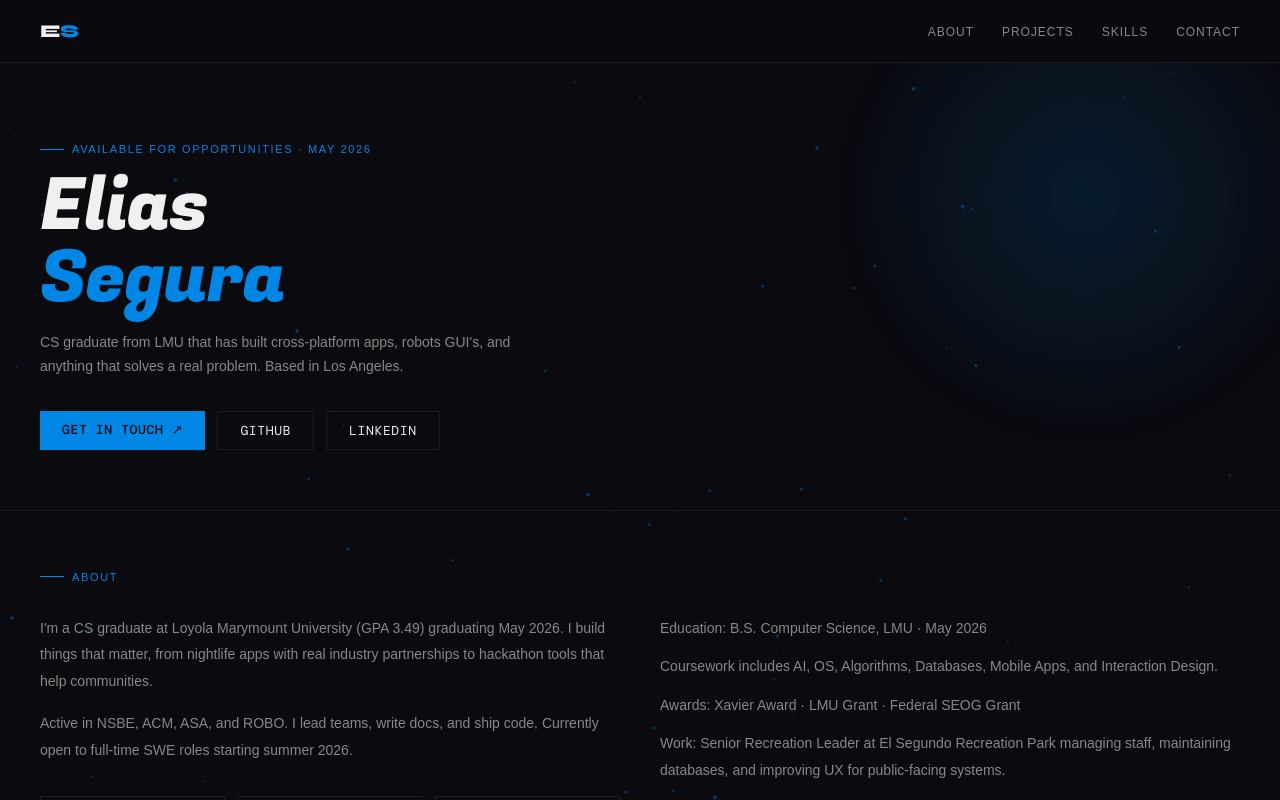
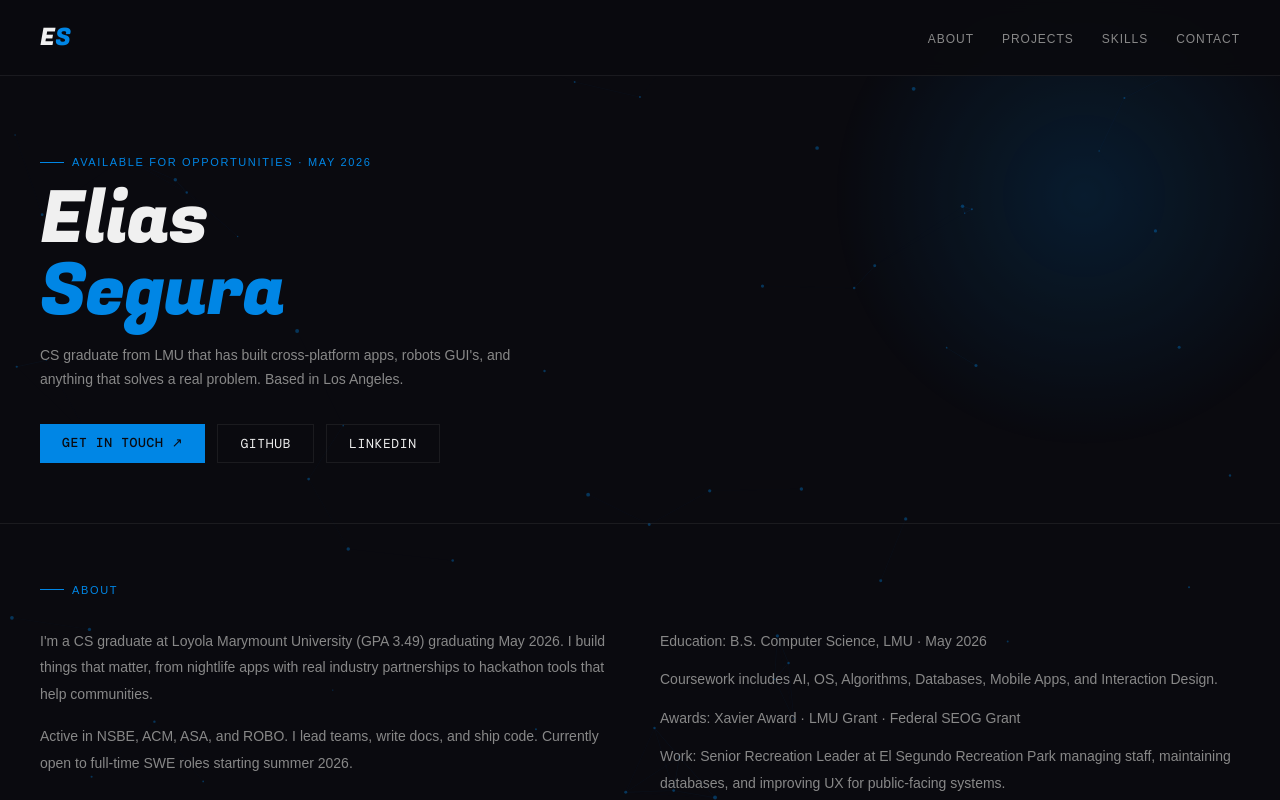
Before and after one commit to eliassegura100/Portfolio, a React (Vite) app: page / in a window 1280 px wide. Shown: the top 800 px of the page. Built offline with nearby package versions, Linux system fonts and the light colour scheme; a web font is replaced by a local one.

Commit message:
Changes logo font and browser tab icon

```diff
--- a/index.html
+++ b/index.html
@@ -5,7 +5,7 @@
     <meta name="viewport" content="width=device-width, initial-scale=1.0" />
     <title>Elias Segura Portfolio</title>
     <meta name="description" content="CS student at LMU building cross-platform apps, robots, and anything that solves a real problem. Based in Los Angeles." />
-    <link rel="icon" type="image/x-icon" href="/favicon.ico" />
+    <link rel="icon" type="image/png" href="src/assets/icon.png" />
   </head>
   <body>
     <div id="root"></div>
--- a/src/components/Nav.css
+++ b/src/components/Nav.css
@@ -12,10 +12,10 @@
 }
 
 .nav-logo {
-  font-family: 'Syne', sans-serif;
-  font-weight: 800;
-  font-size: 18px;
-  letter-spacing: -0.5px;
+  font-family: "Fugaz One", sans-serif;
+  font-weight: 500;
+  font-size: 24px;
+  letter-spacing: 0.5px;
 }
 
 .nav-logo-e {
```
Also changed, not shown: src/assets/icon.png (added), src/assets/logo.png (added).
